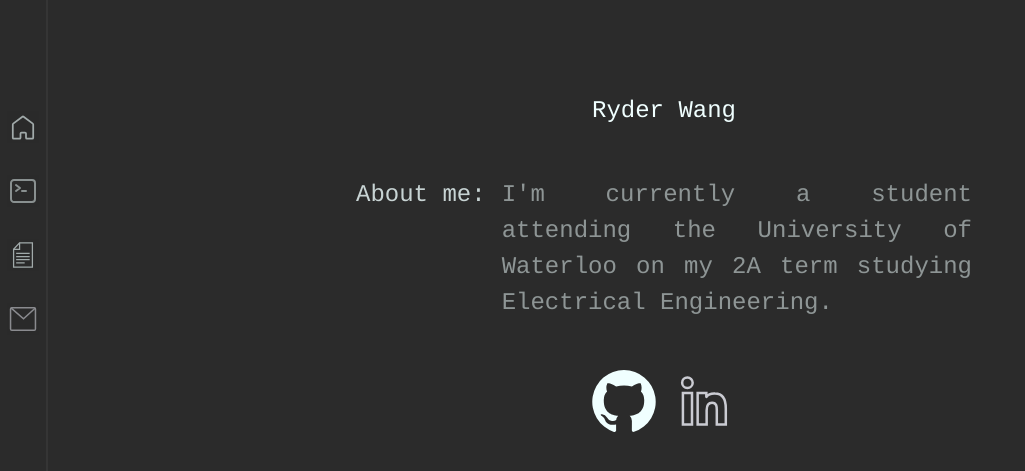
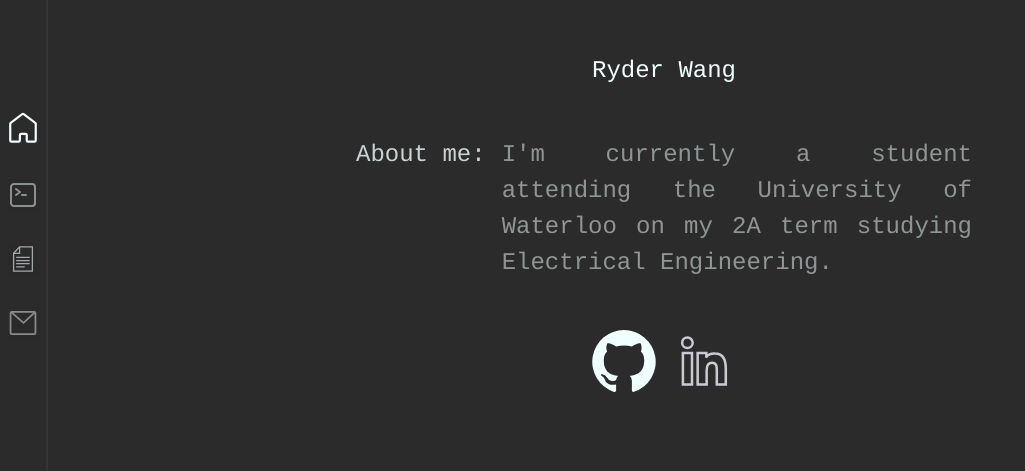
Before and after one commit to ryderwsos/rwsos, a React (Vite) app: page / in a window 1280 px wide. Shown: the part 177-648 px from the top of the page, without its empty margins (0-1025 px from the left). Built offline with nearby package versions, Linux system fonts and the light colour scheme.

Commit message:
added highlight to nav and reformatted

```diff
--- a/src/assets/EmailIcon.jsx
+++ b/src/assets/EmailIcon.jsx
@@ -2,7 +2,7 @@
 
 export const EmailIcon = () => {
   return (
-    <svg xmlns="http://www.w3.org/2000/svg" viewBox="0 0 64 64" strokeWidth="3" stroke="#CACBD2" fill="none" className="duration-300 transform transition-all" >
+    <svg xmlns="http://www.w3.org/2000/svg" viewBox="0 0 64 64" strokeWidth="3.5" stroke="#CACBD2" fill="none" className="duration-300 transform transition-all" >
     <rect x="7.1" y="9.65" width="49.8" height="44.71" rx="2.5"></rect>
     <path d="M7.88 9.65l25.16 21.97 23.11-21.25"></path>
     </svg>
--- a/src/components/Navbar.css
+++ b/src/components/Navbar.css
@@ -15,6 +15,7 @@
 }
 
 .navitem:hover{
+    opacity: 1;
     width: 2.5rem;
     height: 2.5rem;
 }
--- a/src/components/Navbar.jsx
+++ b/src/components/Navbar.jsx
@@ -3,38 +3,47 @@ import { ForgeIcon } from '../assets/ForgeIcon'
 import { HomeIcon } from '../assets/HomeIcon'
 import { CodeIcon } from '../assets/CodeIcon'
 import { EmailIcon } from '../assets/EmailIcon'
-import { useParams } from 'react-router-dom'
+import { useLocation } from 'react-router-dom'
 
 export const Navbar = () => {
 
-  console.log(useParams())
+  const location = useLocation().pathname
+
+  const isActivePath = (e) => {
+    if (e === location){
+      return {opacity: 1, width: '2.5rem', height: '2.5rem'};
+    }else{
+      return
+    }
+  }
+
   return (
     <>
     <div>
       <nav className='navbar'>
         <ul className='navlist'>
-          <li className='navitem'>
+          <li className='navitem' style={isActivePath('/')}>
             <span className='tooltiptext'>Home</span>
             <a href='/'>
               <HomeIcon/>
             </a>
           </li>
 
-          <li className='navitem'>
+          <li className='navitem' style={isActivePath('/projects')}>
             <span className='tooltiptext'>Projects</span>
             <a href='/projects'>
               <CodeIcon />
             </a>
           </li>
 
-          <li className='navitem'>
+          <li className='navitem' style={isActivePath('/resume')}>
             <span className='tooltiptext'>Resume</span>
             <a href='/resume'>
               <ForgeIcon />
             </a>
           </li>
 
-          <li className='navitem'>
+          <li className='navitem' style={isActivePath('/contact')}>
             <span className='tooltiptext'>Contact</span>
             <a href='/contact'>
               <EmailIcon />
--- a/src/main.jsx
+++ b/src/main.jsx
@@ -2,9 +2,12 @@ import React from 'react'
 import ReactDOM from 'react-dom/client'
 import {App} from './App.jsx'
 import './index.css'
+import { BrowserRouter } from 'react-router-dom'
 
 ReactDOM.createRoot(document.getElementById('root')).render(
   <React.StrictMode>
-    <App />
+    <BrowserRouter>
+      <App />
+    </BrowserRouter>
   </React.StrictMode>,
 )
--- a/src/pages/Home.css
+++ b/src/pages/Home.css
@@ -2,8 +2,6 @@
     display: flex;
     flex-direction: column;
     height: 100vh;
-    margin: auto;
-    width: 50%;
     font-size: x-large;
     align-items: center;
     justify-content: center;
--- a/src/pages/ResumeReq.css
+++ b/src/pages/ResumeReq.css
@@ -1,7 +1,6 @@
 .main-info{
     margin: auto;
     width: 50%;
-    padding-top: 5rem;
     text-align: center;
 }
 
--- a/src/router.jsx
+++ b/src/router.jsx
@@ -6,14 +6,12 @@ import { Contact } from './pages/Contact'
 
 const AppRouter = () => {
   return (
-    <BrowserRouter>
         <Routes>
             <Route index path = "/" element={<Home />} />
             <Route path = "/resume" element={<ResumeReq />} />
             <Route path = "/projects" element={<Projects />} />
             <Route path = "/contact" element={<Contact />} />
         </Routes>
-    </BrowserRouter>
   )
 }
 
```
